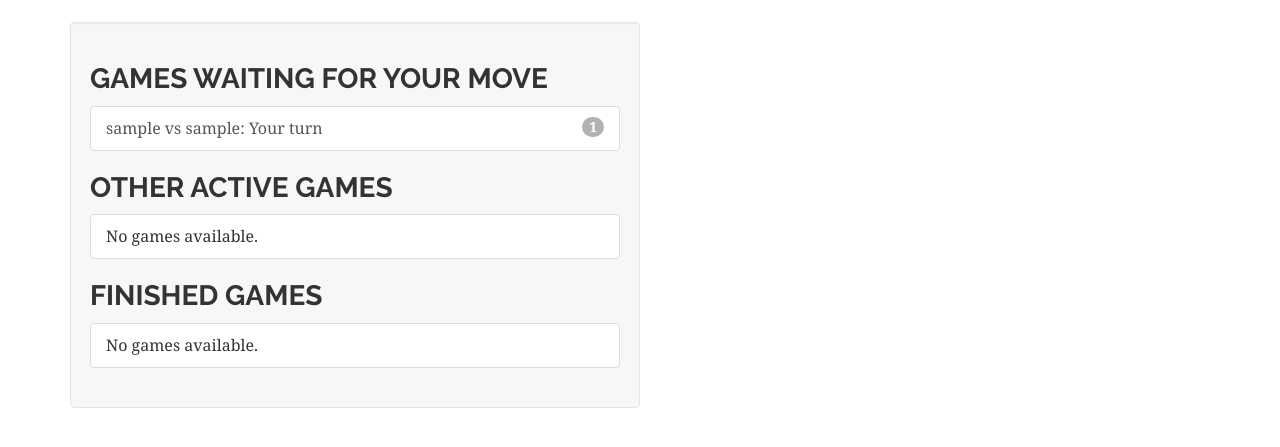
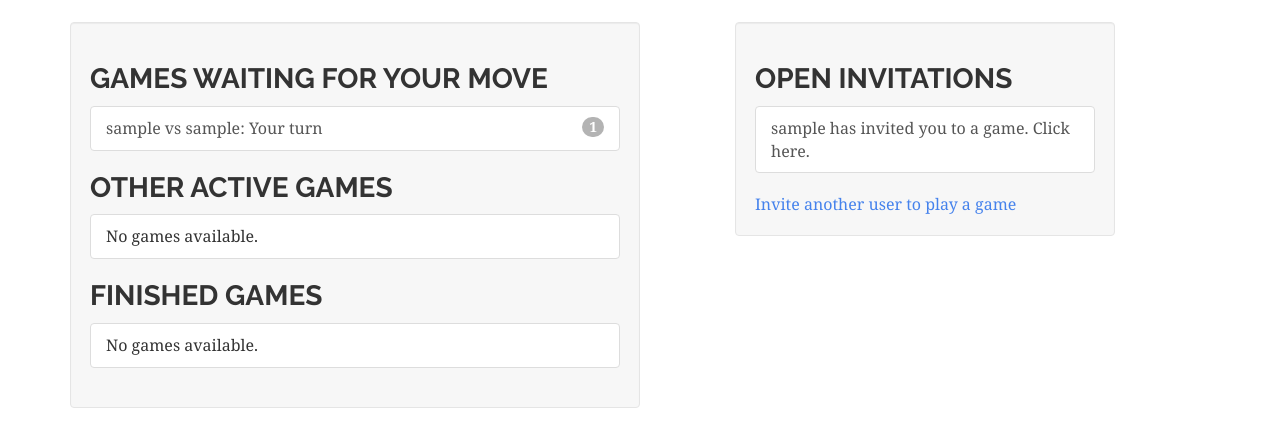
Before and after one commit to jossalgon/django-tutorial, a Django app: page /user/home in a window 1280 px wide. Shown: the part 57-504 px from the top of the page. Run offline with Django 3.2, Linux system fonts and the light colour scheme; a user stored in the database is signed in; tables that the repository leaves empty hold one stand-in row (values such as "Sample post"); some libraries are stand-ins or nearby versions.

Commit message:
Add tictactoe table details

```diff
--- a/tictactoe/models.py
+++ b/tictactoe/models.py
@@ -3,6 +3,8 @@ from django.contrib.auth.models import User
 from django.db.models import Q
 
 # Create your models here.
+from django.urls import reverse
+
 GAME_STATUS_CHOICES = (
     ('A', 'Active'),
     ('F', 'First Player Wins'),
@@ -10,12 +12,22 @@ GAME_STATUS_CHOICES = (
     ('D', 'Draw')
 )
 
+FIRST_PLAYER_MOVE = 'X'
+SECOND_PLAYER_MOVE = 'O'
+BOARD_SIZE = 3
+
 
 class GamesManager(models.Manager):
     def games_for_user(self, user):
         """Return a queryset of games that this user participates in"""
         return super(GamesManager, self).get_queryset().filter(
             Q(first_player_id=user.id) | Q(second_player_id=user.id))
+
+    def new_game(self, invitation):
+        game = Game(first_player=invitation.to_user,
+                    second_player=invitation.from_user,
+                    next_to_move=invitation.to_user)
+        return game
 
 
 class Game(models.Model):
@@ -28,6 +40,27 @@ class Game(models.Model):
 
     objects = GamesManager()
 
+    def as_board(self):
+        """Return a representation of the game board as a two-dimensional list,
+        so you can ask for the state of a square at position [y][x].
+
+        It will contain a list of lines, where every line is a list of
+        'X', 'O', or ''. For example, a 3x3 board position:
+
+        [['', 'X', ''],
+         ['O', '', ''],
+         ['X', '', '']]"""
+        board = [['' for x in range(BOARD_SIZE)] for y in range(BOARD_SIZE)]
+        for move in self.move_set.all():
+            board[move.y][move.x] = FIRST_PLAYER_MOVE if move.by_first_player else SECOND_PLAYER_MOVE
+        return board
+
+    def last_move(self):
+        return self.move_set.latest()
+
+    def get_absolute_url(self):
+        return reverse('tictactoe_game_detail', args=[self.id])
+
     def __str__(self):
         return "{0} vs {1}".format(self.first_player, self.second_player)
 
@@ -37,6 +70,14 @@ class Move(models.Model):
     y = models.IntegerField()
     comment = models.CharField(max_length=300)
     game = models.ForeignKey(Game)
+    by_first_player = models.BooleanField()
+    timestamp = models.DateTimeField(auto_now_add=True)
+
+    class Meta:
+        get_latest_by = 'timestamp'
+
+    def player(self):
+        return self.game.first_player if self.by_first_player else self.game.second_player
 
 
 class Invitation(models.Model):
--- a/tictactoe/urls.py
+++ b/tictactoe/urls.py
@@ -4,4 +4,6 @@ from tictactoe import views
 
 urlpatterns = [
     url(r'^invite$', views.new_invitation, name='tictactoe_invite'),
+    url(r'^invitation/(?P<pk>\d+)/$', views.accept_invitation, name='tictactoe_accept_invitation'),
+    url(r'^game/(?P<pk>\d+)/$', views.game_detail, name='tictactoe_game_detail'),
 ]
--- a/user/templates/user/home.html
+++ b/user/templates/user/home.html
@@ -1,16 +1,31 @@
 {% extends "base.html" %}
 
 {{% block title %}
-    Overview for {{ user.username }}
+Overview for {{ user.username }}
 {% endblock title %}
 
 {# TODO check empty for all lists #}
 {% block content %}
-    <div class="well col-md-6">
+    <div class="well col-sm-6">
 
         {% include "tictactoe/game_list_snippet.html" with header="Games waiting for your move" games_list=waiting_games %}
         {% include "tictactoe/game_list_snippet.html" with header="Other active games" games_list=other_games %}
         {% include "tictactoe/game_list_snippet.html" with header="Finished games" games_list=finished_games %}
+    </div>
 
+    <div class="well col-sm-4 col-sm-push-1">
+        {% if invitations %}
+            <h3 class="panel-header">Open invitations</h3>
+            <div class="list-group" >
+                {% for inv in invitations %}
+                    <a class="list-group-item" href="{% url 'tictactoe_accept_invitation' pk=inv.id %}">
+                        {{ inv.from_user.username }} has invited you to a game. Click here.
+                    </a>
+                {% endfor %}
+            </div>
+        {% endif %}
+
+        <a href="{% url 'tictactoe_invite' %}">Invite another user to play a game</a>
     </div>
+
 {% endblock content %}
--- a/user/views.py
+++ b/user/views.py
@@ -12,7 +12,9 @@ def home(request):
     finished_games = my_games.exclude(status="A")
     waiting_games = active_games.filter(next_to_move=request.user)
     other_games = active_games.exclude(next_to_move=request.user)
+    invitations = request.user.invitations_received.all()
     context = {'other_games': other_games,
                 'waiting_games': waiting_games,
-                'finished_games': finished_games}
+                'finished_games': finished_games,
+                'invitations':invitations}
     return render(request, "user/home.html", context)
```
Also changed, not shown: tictactoe/templates/tictactoe/accept_invitation.html (added, +22 -0 lines), tictactoe/templates/tictactoe/game_detail.html (added, +39 -0 lines), tictactoe/views.py (+28 -2 lines).
